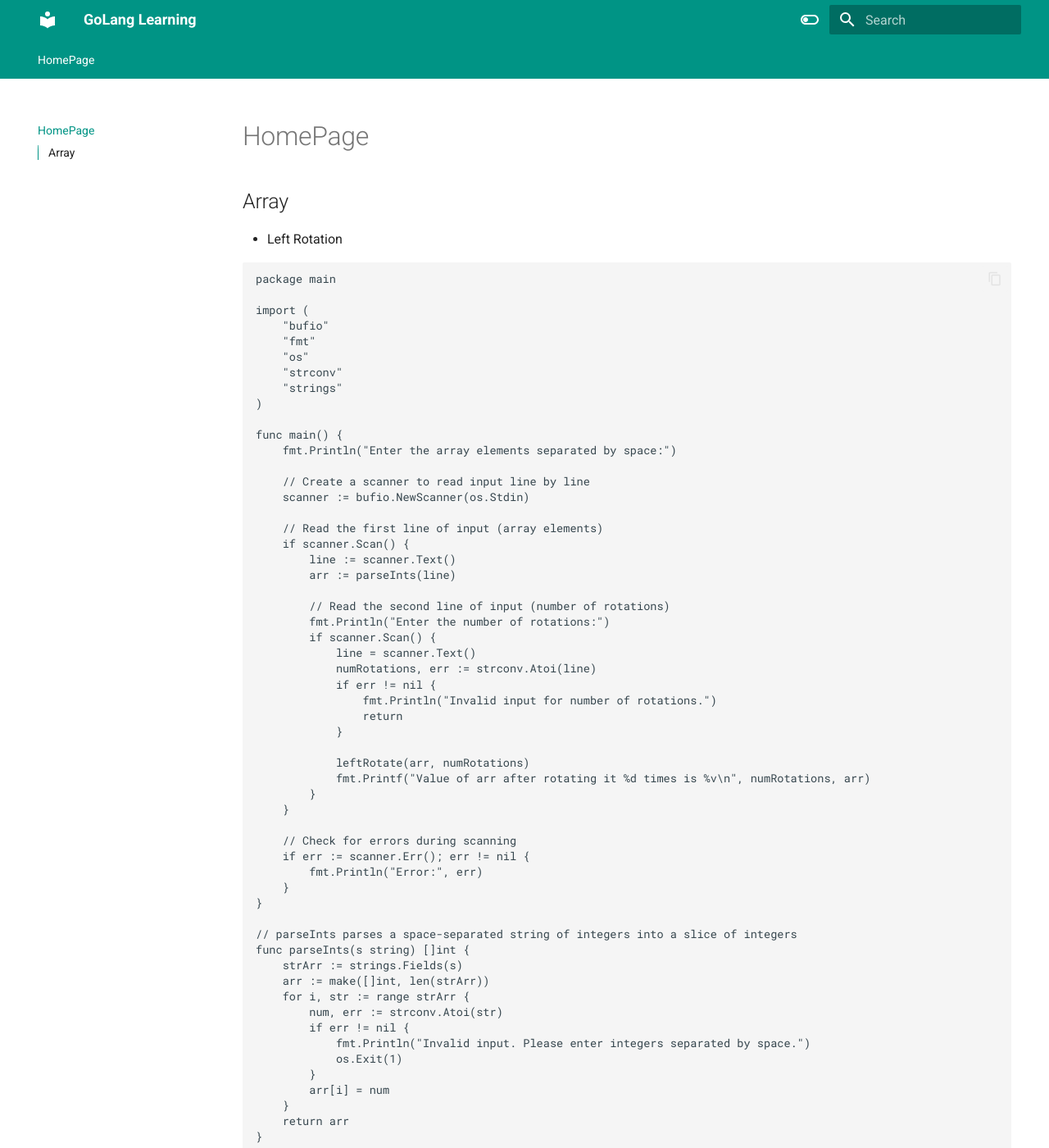
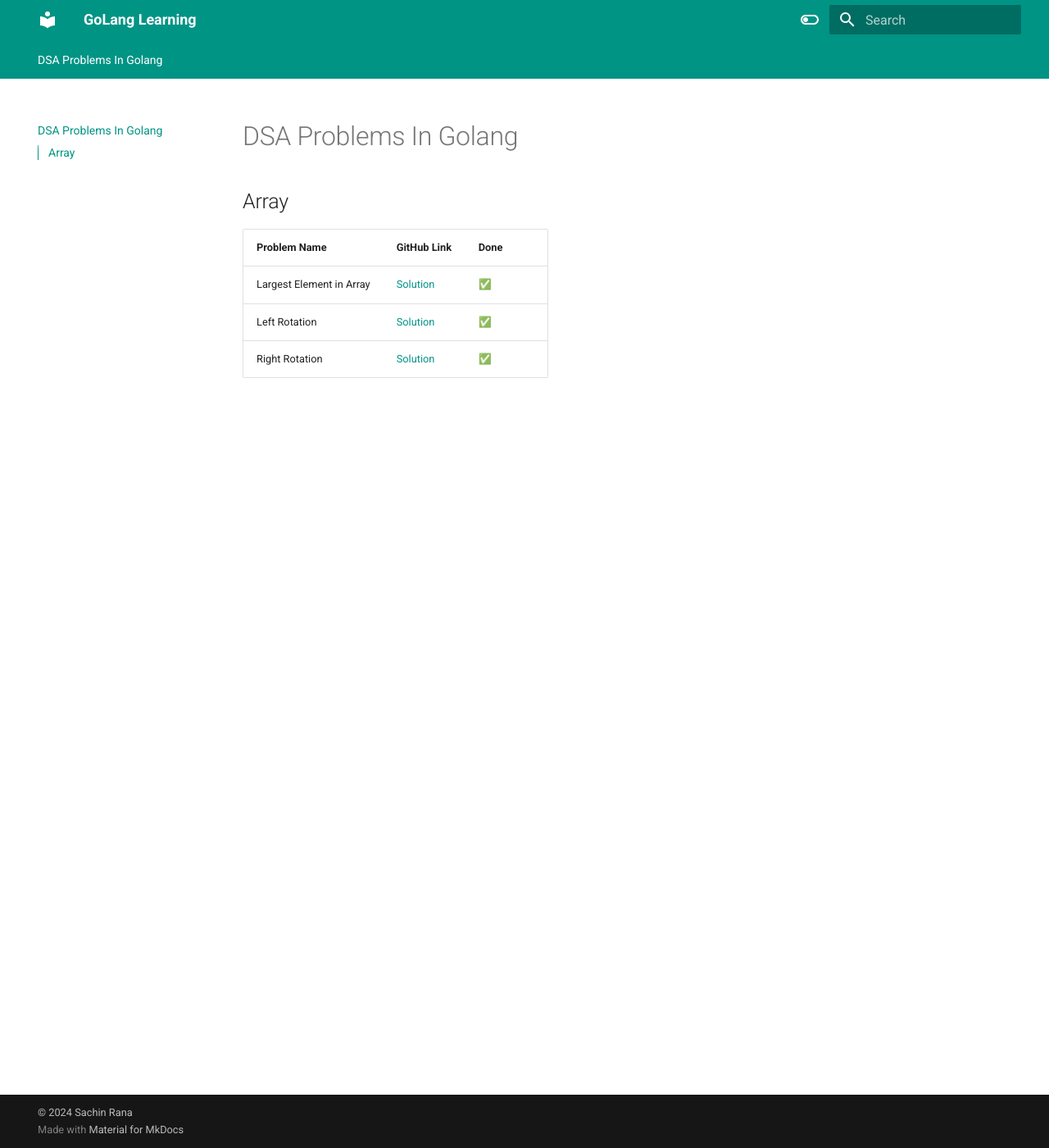
Before and after one commit to sachin141097/GoLangLearning, an MkDocs documentation site: the page built from docs/index.md, in a window 1280 px wide and 1400 px high. Shown: the whole window at 82% size. Built offline with MkDocs 1.6.1 and Material for MkDocs 9.7.7, drawn with Linux system fonts in a browser that asks for light colours; some of the changed text lies outside the part shown.

Commit message:
Updated docs

````diff
--- a/docs/index.md
+++ b/docs/index.md
@@ -1,76 +1,8 @@
-# HomePage
+# DSA Problems In Golang
 
 ## Array
-- Left Rotation
-```go
-package main
-
-import (
-	"bufio"
-	"fmt"
-	"os"
-	"strconv"
-	"strings"
-)
-
-func main() {
-	fmt.Println("Enter the array elements separated by space:")
-
-	// Create a scanner to read input line by line
-	scanner := bufio.NewScanner(os.Stdin)
-
-	// Read the first line of input (array elements)
-	if scanner.Scan() {
-		line := scanner.Text()
-		arr := parseInts(line)
-
-		// Read the second line of input (number of rotations)
-		fmt.Println("Enter the number of rotations:")
-		if scanner.Scan() {
-			line = scanner.Text()
-			numRotations, err := strconv.Atoi(line)
-			if err != nil {
-				fmt.Println("Invalid input for number of rotations.")
-				return
-			}
-
-			leftRotate(arr, numRotations)
-			fmt.Printf("Value of arr after rotating it %d times is %v\n", numRotations, arr)
-		}
-	}
-
-	// Check for errors during scanning
-	if err := scanner.Err(); err != nil {
-		fmt.Println("Error:", err)
-	}
-}
-
-// parseInts parses a space-separated string of integers into a slice of integers
-func parseInts(s string) []int {
-	strArr := strings.Fields(s)
-	arr := make([]int, len(strArr))
-	for i, str := range strArr {
-		num, err := strconv.Atoi(str)
-		if err != nil {
-			fmt.Println("Invalid input. Please enter integers separated by space.")
-			os.Exit(1)
-		}
-		arr[i] = num
-	}
-	return arr
-}
-
-func leftRotate(arr []int, rotations int) {
-	n := len(arr)
-	rotations = rotations % n
-	temp := make([]int, rotations)
-	copy(temp, arr[0:rotations])
-	for i := rotations; i < n; i++ {
-		arr[i-rotations] = arr[i]
-	}
-	for i := n - rotations; i < n; i++ {
-		arr[i] = temp[i-(n-rotations)]
-	}
-}
-
-```
+| Problem Name      | GitHub Link                                                | Done |
+|-------------------|------------------------------------------------------------|------|
+| Largest Element in Array     | [Solution](https://github.com/sachin141097/GoLangLearning/blob/main/LargestElement/main.go) | &#x2705; |
+| Left Rotation     | [Solution](https://github.com/sachin141097/GoLangLearning/blob/main/LeftRotateArray/main.go) | &#x2705; |
+| Right Rotation     | [Solution](https://github.com/sachin141097/GoLangLearning/blob/main/RightRotateArray/main.go)       | &#x2705; |
--- a/mkdocs.yml
+++ b/mkdocs.yml
@@ -25,6 +25,8 @@ theme:
         name: Switch to light mode
       primary: teal
       accent: lime
+markdown_extensions:
+  - tables
 
 copyright: |
   &copy; 2024 <a href="https://github.com/sachin141097"  target="_blank" rel="noopener">Sachin Rana</a>
````
